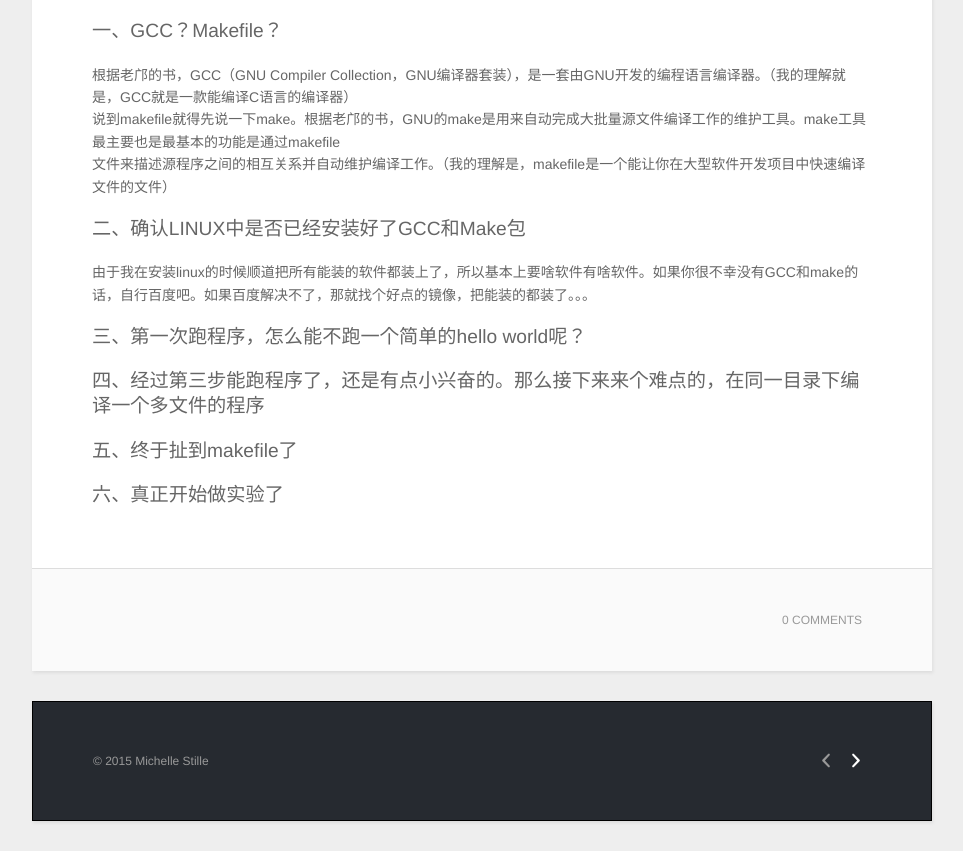
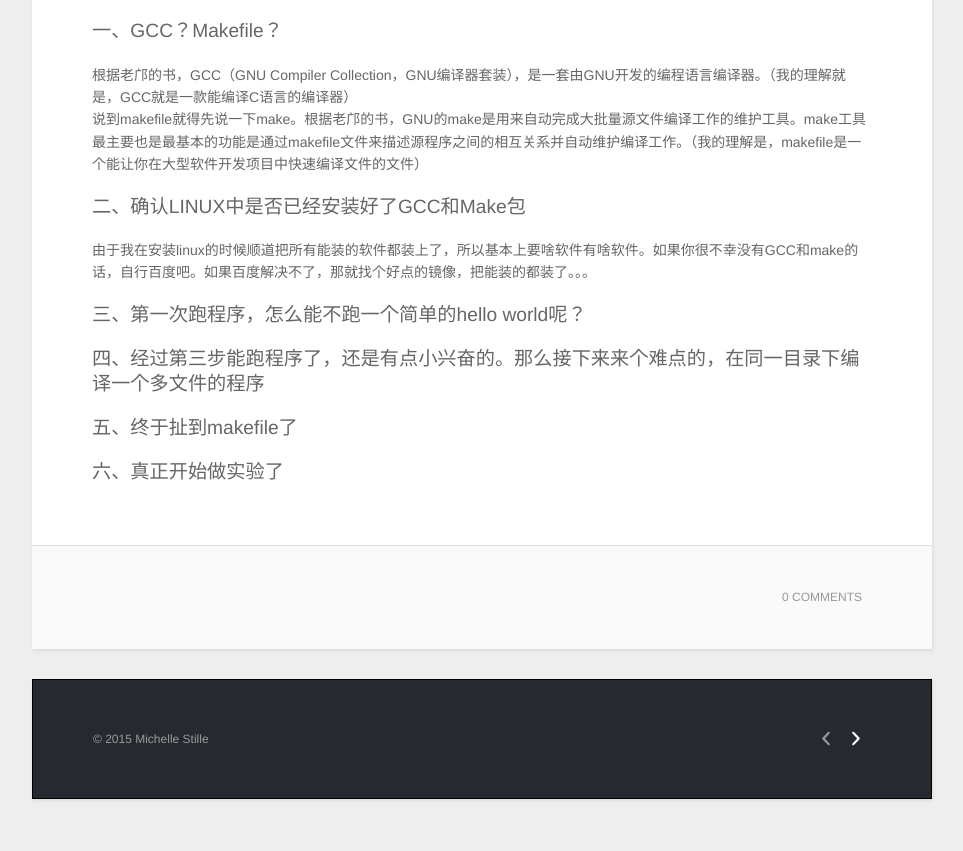
Before and after one commit to Michelle-Stille/Michelle-Stille.github.io, a plain HTML site: page 2015/06/06/Linux-GCC中Makefile的编写/index.html in a window 1280 px wide. Shown: the part 2158-3009 px from the top of the page, without its empty margins (158-1121 px from the left). After the commit the page ends 2987 px from the top, so only its background shows below. Drawn offline with Linux system fonts and the light colour scheme.

Commit message:
Site updated: 2015-06-06 17:05:21

```diff
--- a/2015/06/06/Linux-GCC中Makefile的编写/index.html
+++ b/2015/06/06/Linux-GCC中Makefile的编写/index.html
@@ -6,7 +6,7 @@
 <h2 id="那么现在开始动手">那么现在开始动手</h2><blockquote>
 <p>据某位仁兄说，学习不是光学几行代码学几个command，更重要的是学学习的思路。所以我大致写一下我做这个实验的思路。由于上课不太认真，做这个实验我基本是边查资料边做。换句话说，本文章很适合0基础(*^__^*) 嘻嘻……，不想看我乱扯的可以直接跳到第六步看实验。</p>
 </blockquote>
-<h3 id="一、GCC？Makefile？">一、GCC？Makefile？</h3><p>根据老邝的书，GCC（GNU Compiler Collection，GNU编译器套装），是一套由GNU开发的编程语言编译器。（我的理解就是，GCC就是一款能编译C语言的编译器）<br>说到makefile就得先说一下make。根据老邝的书，GNU的make是用来自动完成大批量源文件编译工作的维护工具。make工具最主要也是最基本的功能是通过makefile<br>文件来描述源程序之间的相互关系并自动维护编译工作。（我的理解是，makefile是一个能让你在大型软件开发项目中快速编译文件的文件）</p>
+<h3 id="一、GCC？Makefile？">一、GCC？Makefile？</h3><p>根据老邝的书，GCC（GNU Compiler Collection，GNU编译器套装），是一套由GNU开发的编程语言编译器。（我的理解就是，GCC就是一款能编译C语言的编译器）<br>说到makefile就得先说一下make。根据老邝的书，GNU的make是用来自动完成大批量源文件编译工作的维护工具。make工具最主要也是最基本的功能是通过makefile文件来描述源程序之间的相互关系并自动维护编译工作。（我的理解是，makefile是一个能让你在大型软件开发项目中快速编译文件的文件）</p>
 <h3 id="二、确认LINUX中是否已经安装好了GCC和Make包">二、确认LINUX中是否已经安装好了GCC和Make包</h3>
 <p>由于我在安装linux的时候顺道把所有能装的软件都装上了，所以基本上要啥软件有啥软件。如果你很不幸没有GCC和make的话，自行百度吧。如果百度解决不了，那就找个好点的镜像，把能装的都装了。。。</p>
 <h3 id="三、第一次跑程序，怎么能不跑一个简单的hello_world呢？">三、第一次跑程序，怎么能不跑一个简单的hello world呢？</h3>
```
Also changed, not shown: index.html (+1 -1 lines).
